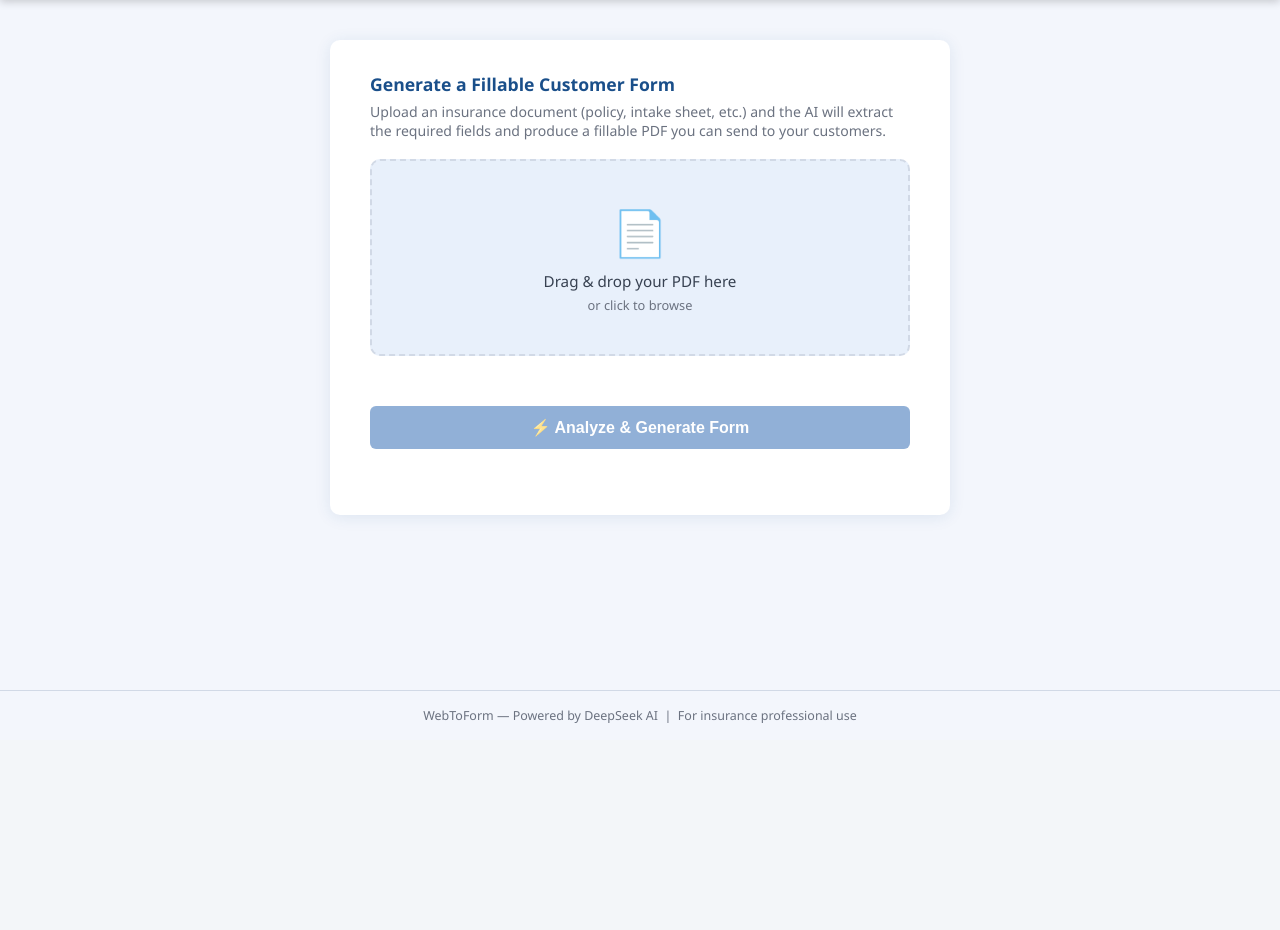
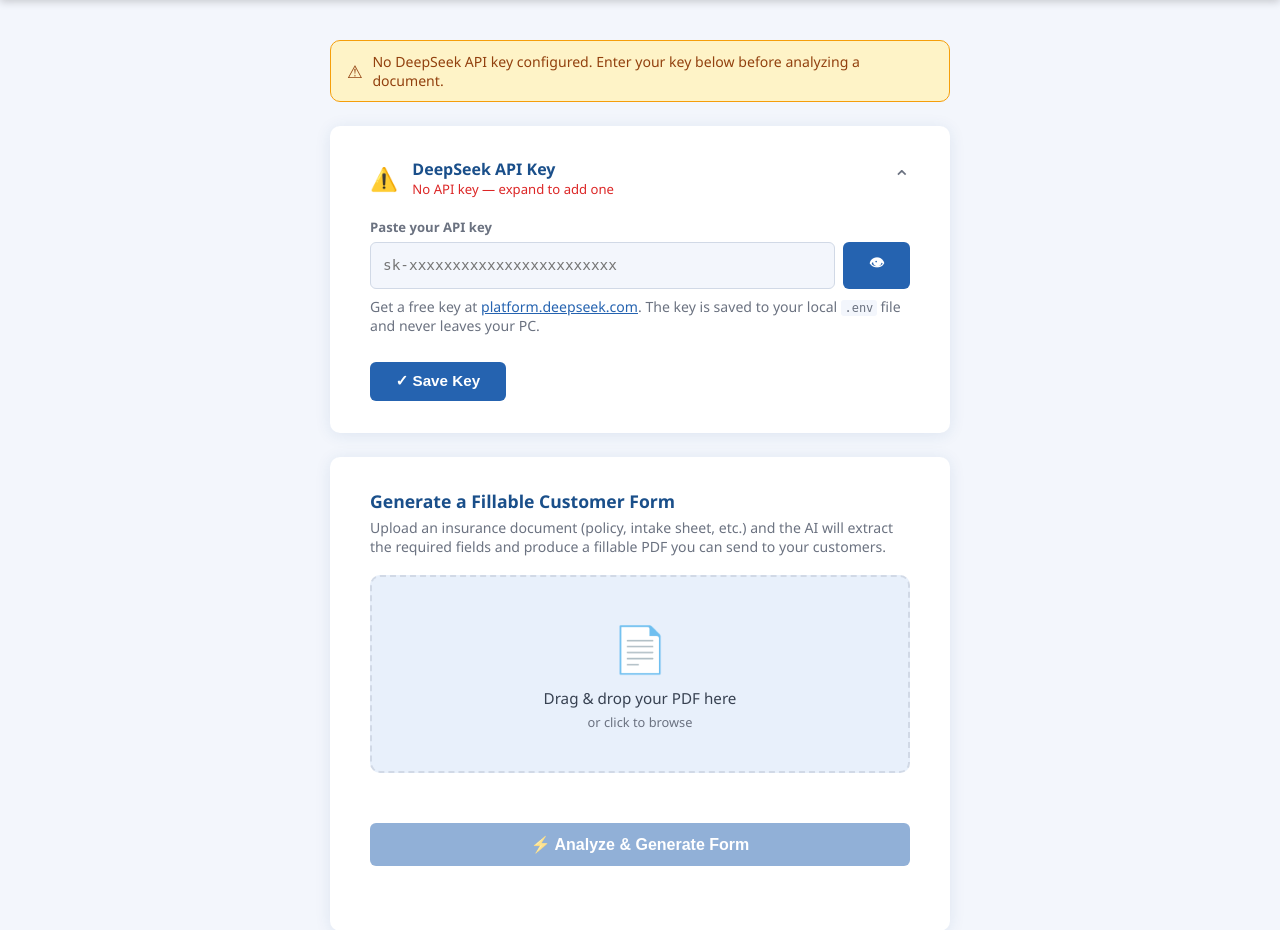
Before and after one commit to hervevillard/webtoform, a Flask app: page / in a window 1280 px wide. Shown: the part 60-990 px from the top of the page. Before the commit the page ends 783 px from the top, so only its background shows below. Run offline with Flask 3, Linux system fonts and the light colour scheme.

Commit message:
add option to add key in the UI

```diff
--- a/app.py
+++ b/app.py
@@ -1,4 +1,5 @@
 import os
+import re
 import uuid
 from pathlib import Path
 
@@ -19,6 +20,7 @@
 BASE_DIR = Path(__file__).parent
 UPLOAD_DIR = BASE_DIR / "uploads"
 OUTPUT_DIR = BASE_DIR / "output"
+ENV_FILE   = BASE_DIR / ".env"
 UPLOAD_DIR.mkdir(exist_ok=True)
 OUTPUT_DIR.mkdir(exist_ok=True)
 
@@ -29,9 +31,42 @@
     return "." in filename and filename.rsplit(".", 1)[1].lower() in ALLOWED_EXTENSIONS
 
 
+def _persist_api_key(key: str):
+    """Write/update DEEPSEEK_API_KEY in the .env file."""
+    content = ENV_FILE.read_text(encoding="utf-8") if ENV_FILE.exists() else ""
+    pattern = re.compile(r"^DEEPSEEK_API_KEY=.*$", re.MULTILINE)
+    new_line = f"DEEPSEEK_API_KEY={key}"
+    if pattern.search(content):
+        content = pattern.sub(new_line, content)
+    else:
+        content = content.rstrip("\n") + f"\n{new_line}\n"
+    ENV_FILE.write_text(content, encoding="utf-8")
+
+
 @app.route("/")
 def index():
     return render_template("index.html")
+
+
+@app.route("/api-key-status")
+def api_key_status():
+    key = os.environ.get("DEEPSEEK_API_KEY", "")
+    is_set = bool(key) and key != "sk-your-deepseek-api-key-here"
+    return jsonify({"key_set": is_set})
+
+
+@app.route("/set-api-key", methods=["POST"])
+def set_api_key():
+    data = request.get_json(silent=True) or {}
+    key = (data.get("api_key") or "").strip()
+    if not key:
+        return jsonify({"error": "API key cannot be empty."}), 400
+    os.environ["DEEPSEEK_API_KEY"] = key
+    try:
+        _persist_api_key(key)
+    except Exception:
+        pass  # saving to .env is best-effort; runtime env is already updated
+    return jsonify({"ok": True})
 
 
 @app.route("/upload", methods=["POST"])
--- a/static/css/style.css
+++ b/static/css/style.css
@@ -188,6 +188,58 @@
   border-top: 1px solid var(--border);
 }
 
+/* ── API key banner ── */
+.key-banner {
+  width: 100%;
+  max-width: 620px;
+  background: #fef3c7;
+  border: 1px solid #f59e0b;
+  border-radius: var(--radius);
+  padding: .7rem 1rem;
+  display: flex;
+  align-items: center;
+  gap: .6rem;
+  font-size: .88rem;
+  color: #92400e;
+  font-weight: 500;
+}
+.key-banner-icon { font-size: 1.1rem; flex-shrink: 0; }
+
+/* ── API key card ── */
+.key-header {
+  display: flex;
+  align-items: center;
+  gap: .9rem;
+  cursor: pointer;
+  user-select: none;
+}
+.key-header h2 { font-size: 1rem; }
+.key-header p  { font-size: .82rem; margin: 0; }
+.key-icon  { font-size: 1.4rem; flex-shrink: 0; }
+.key-chevron { margin-left: auto; font-size: 1.3rem; color: var(--grey-sub); transition: transform .2s; }
+.key-chevron.open { transform: rotate(180deg); }
+
+.key-label { display: block; font-size: .82rem; font-weight: 600; color: var(--grey-sub); margin-bottom: .4rem; }
+
+.key-input-row { display: flex; gap: .5rem; }
+.key-input {
+  flex: 1;
+  padding: .55rem .75rem;
+  border: 1px solid var(--border);
+  border-radius: 6px;
+  font-size: .9rem;
+  font-family: monospace;
+  background: var(--bg);
+  color: var(--grey-text);
+  outline: none;
+  transition: border-color .18s;
+}
+.key-input:focus { border-color: var(--blue-light); }
+
+.key-hint { font-size: .78rem; color: var(--grey-sub); margin-top: .5rem; }
+.key-hint a { color: var(--blue-light); }
+.key-hint code { background: var(--bg); padding: .1em .3em; border-radius: 3px; font-size: .85em; }
+
 /* ── Scrollbar ── */
 #field-list::-webkit-scrollbar { width: 5px; }
 #field-list::-webkit-scrollbar-track { background: transparent; }
--- a/static/js/app.js
+++ b/static/js/app.js
@@ -1,6 +1,106 @@
 (function () {
   "use strict";
 
+  // ── API key panel ────────────────────────────────────────
+  const keyBanner    = document.getElementById("key-banner");
+  const keyToggle    = document.getElementById("key-toggle");
+  const keyChevron   = document.getElementById("key-chevron");
+  const keyForm      = document.getElementById("key-form");
+  const keyStatusIcon= document.getElementById("key-status-icon");
+  const keyStatusText= document.getElementById("key-status-text");
+  const keyInput     = document.getElementById("api-key-input");
+  const keyVisBtn    = document.getElementById("key-toggle-vis");
+  const saveKeyBtn   = document.getElementById("save-key-btn");
+  const keySaveStatus= document.getElementById("key-save-status");
+
+  let keyIsSet = false;
+
+  async function checkKeyStatus() {
+    try {
+      const res = await fetch("/api-key-status");
+      const data = await res.json();
+      keyIsSet = data.key_set;
+    } catch (_) {
+      keyIsSet = false;
+    }
+    renderKeyState();
+  }
+
+  function renderKeyState() {
+    if (keyIsSet) {
+      keyStatusIcon.textContent = "✅"; // ✅
+      keyStatusText.textContent = "API key is configured";
+      keyStatusText.style.color = "var(--green)";
+      keyBanner.style.display = "none";
+      // Collapse form if key is already set
+      if (keyForm.style.display !== "none") collapseKeyForm();
+    } else {
+      keyStatusIcon.textContent = "⚠️"; // ⚠️
+      keyStatusText.textContent = "No API key — expand to add one";
+      keyStatusText.style.color = "var(--red)";
+      keyBanner.style.display = "flex";
+      expandKeyForm();
+    }
+  }
+
+  function expandKeyForm() {
+    keyForm.style.display = "block";
+    keyChevron.classList.add("open");
+  }
+
+  function collapseKeyForm() {
+    keyForm.style.display = "none";
+    keyChevron.classList.remove("open");
+  }
+
+  keyToggle.addEventListener("click", () => {
+    if (keyForm.style.display === "none") expandKeyForm();
+    else collapseKeyForm();
+  });
+
+  keyVisBtn.addEventListener("click", () => {
+    keyInput.type = keyInput.type === "password" ? "text" : "password";
+  });
+
+  saveKeyBtn.addEventListener("click", async () => {
+    const key = keyInput.value.trim();
+    if (!key) {
+      keySaveStatus.textContent = "Please paste a key first.";
+      keySaveStatus.style.color = "var(--red)";
+      return;
+    }
+    saveKeyBtn.disabled = true;
+    keySaveStatus.textContent = "Saving…";
+    keySaveStatus.style.color = "var(--grey-sub)";
+    try {
+      const res = await fetch("/set-api-key", {
+        method: "POST",
+        headers: { "Content-Type": "application/json" },
+        body: JSON.stringify({ api_key: key }),
+      });
+      const data = await res.json();
+      if (res.ok) {
+        keyInput.value = "";
+        keySaveStatus.textContent = "Saved!";
+        keySaveStatus.style.color = "var(--green)";
+        keyIsSet = true;
+        renderKeyState();
+        setTimeout(() => { keySaveStatus.textContent = ""; }, 3000);
+      } else {
+        keySaveStatus.textContent = data.error || "Failed to save.";
+        keySaveStatus.style.color = "var(--red)";
+      }
+    } catch (_) {
+      keySaveStatus.textContent = "Network error.";
+      keySaveStatus.style.color = "var(--red)";
+    }
+    saveKeyBtn.disabled = false;
+  });
+
+  // Check key status on page load
+  checkKeyStatus();
+
+  // ── Upload / analysis ────────────────────────────────────
   const dropZone   = document.getElementById("drop-zone");
   const fileInput  = document.getElementById("file-input");
   const fileNameEl = document.getElementById("file-name");
--- a/templates/index.html
+++ b/templates/index.html
@@ -16,6 +16,40 @@
 </header>
 
 <main>
+
+  <!-- API key banner (shown when key is missing) -->
+  <div id="key-banner" class="key-banner" style="display:none;">
+    <span class="key-banner-icon">&#9888;</span>
+    <span>No DeepSeek API key configured. Enter your key below before analyzing a document.</span>
+  </div>
+
+  <!-- API key settings card -->
+  <div class="card" id="key-card">
+    <div class="key-header" id="key-toggle">
+      <span id="key-status-icon" class="key-icon">&#128273;</span>
+      <div>
+        <h2 style="margin-bottom:0;">DeepSeek API Key</h2>
+        <p style="margin-bottom:0;" id="key-status-text">Checking…</p>
+      </div>
+      <span class="key-chevron" id="key-chevron">&#8964;</span>
+    </div>
+
+    <div id="key-form" style="display:none; margin-top:1.2rem;">
+      <label class="key-label" for="api-key-input">Paste your API key</label>
+      <div class="key-input-row">
+        <input type="password" id="api-key-input" class="key-input"
+               placeholder="sk-xxxxxxxxxxxxxxxxxxxxxxxx" autocomplete="off" />
+        <button class="btn btn-primary" id="key-toggle-vis" type="button" title="Show/hide key">&#128065;</button>
+      </div>
+      <p class="key-hint">
+        Get a free key at
+        <a href="https://platform.deepseek.com/api_keys" target="_blank" rel="noopener">platform.deepseek.com</a>.
+        The key is saved to your local <code>.env</code> file and never leaves your PC.
+      </p>
+      <button class="btn btn-primary" id="save-key-btn" style="margin-top:.5rem;">&#10003; Save Key</button>
+      <span id="key-save-status" style="margin-left:.8rem; font-size:.85rem;"></span>
+    </div>
+  </div>
 
   <!-- Upload card -->
   <div class="card">
```
Also changed, not shown: .claude/settings.local.json (added), README.md, 1 other file.
